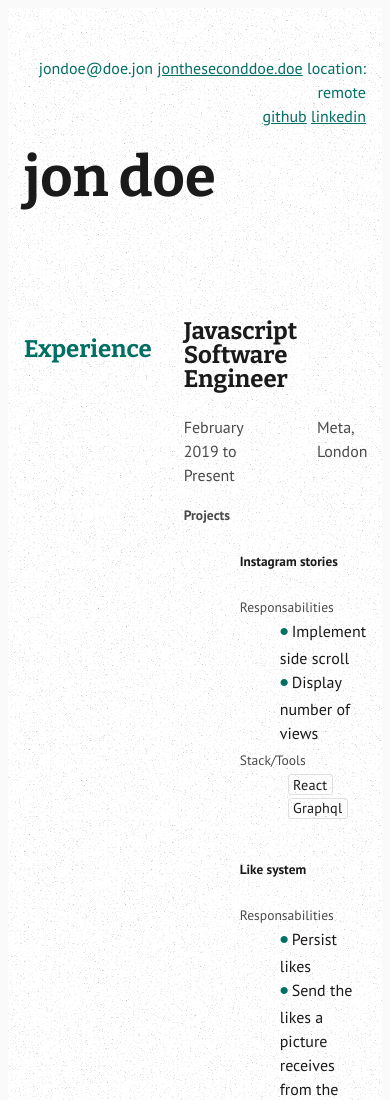
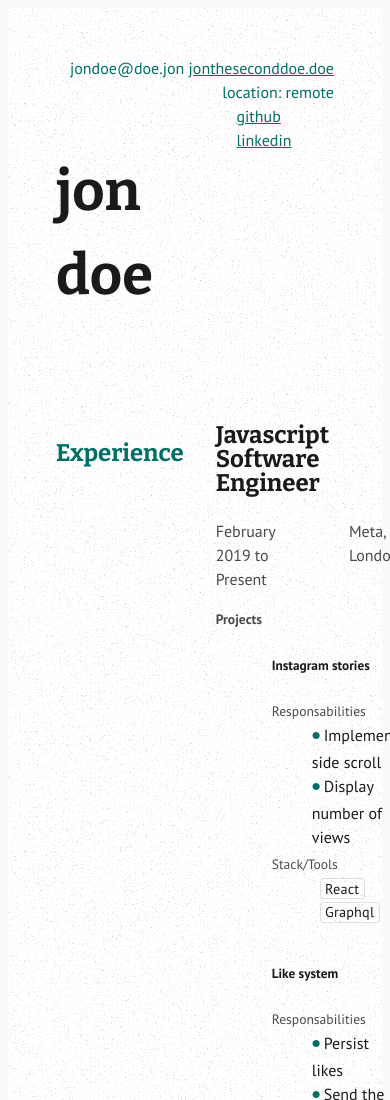
Before and after one commit to randy-r/resumoi, a website built with Vite: page index.html in a window 390 px wide. Shown: the top 1100 px of the page. Built offline with nearby package versions, Linux system fonts and the light colour scheme.

Commit message:
media queries

```diff
--- a/index.html
+++ b/index.html
@@ -18,6 +18,7 @@
     <link rel="stylesheet" href="/src/variables.css" />
     <link rel="stylesheet" href="/src/base.css" />
     <link rel="stylesheet" href="/src/content.css" />
+    <link rel="stylesheet" href="/src/breakpoints.css" />
 
     <title>resumoi</title>
   </head>
--- a/src/base.css
+++ b/src/base.css
@@ -40,7 +40,7 @@ body {
 
 h1 {
   font-size: 3.5rem;
-  line-height: 1;
+  line-height: 1.5;
 }
 
 h1,
--- /dev/null
+++ b/src/breakpoints.css
@@ -0,0 +1,35 @@
+@media only screen and (max-width: 40em) {
+  main {
+    padding-inline: 1rem;
+  }
+
+  .info {
+    margin-block: 0.0rem 0.75rem;
+  }
+
+  h1 {
+    font-size: 3.2rem;
+    line-height: 2;
+  }
+
+  h2,
+  h3 {
+    font-size: 1.4rem;
+  }
+
+  .timeline {
+    column-gap: 1rem;
+    grid-template-columns: 1fr 3fr;
+  }
+}
+
+@media only screen and (max-width: 32.5em) {
+main {
+  padding-inline: 0.5rem;
+
+}
+  .timeline {
+    column-gap: 1rem;
+    grid-template-columns: 1fr;
+  }
+}
--- a/src/content.css
+++ b/src/content.css
@@ -1,13 +1,14 @@
 main {
-  max-width: 55rem;
+  max-width: 57rem;
   /* A4 paper width, toggle this to have a sense it looks good when printed */
   /* max-width: 21cm; */
   margin-inline: auto;
+  padding-inline: 2rem;
 }
 
 .info {
   padding-block: 1rem;
-  margin-block: 1rem 3rem;
+  margin-block: 1rem 2.5rem;
 }
 
 .info h1 {
```
